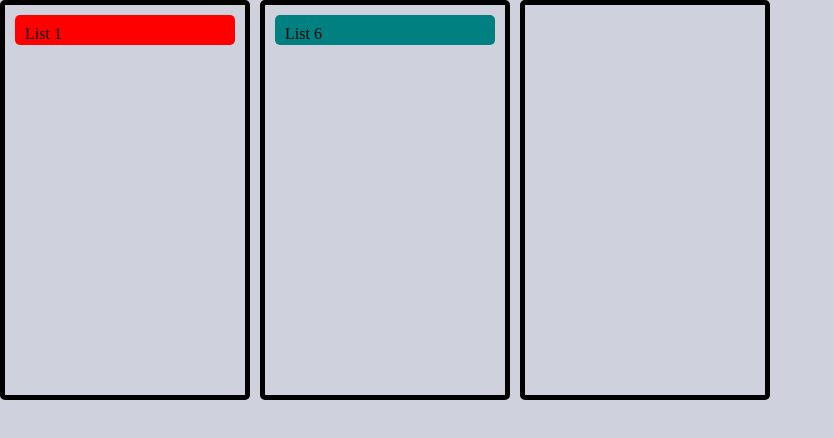
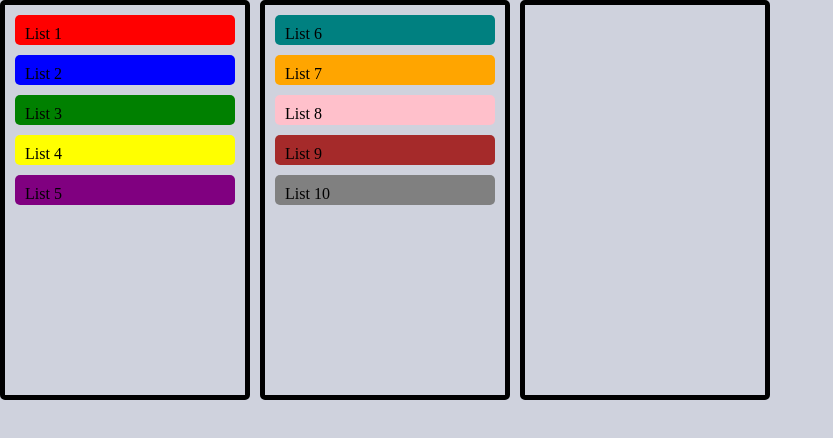
Before and after one commit to kritidipto-1234/reactjs-template, a React (Vite) app: page / in a window 1280 px wide. Shown: the top 438 px of the page, without its empty margins (0-833 px from the left). Built offline with nearby package versions, Linux system fonts and the light colour scheme.

Commit message:
feat(): hide when dragging

```diff
--- a/src/App.tsx
+++ b/src/App.tsx
@@ -4,18 +4,18 @@ import List from './components/List';
 
 let initialList = [
   { title: 'List 1', color: 'red', id: 1 },
-  // { title: 'List 2', color: 'blue', id: 2 },
-  // { title: 'List 3', color: 'green', id: 3 },
-  // { title: 'List 4', color: 'yellow', id: 4 },
-  // { title: 'List 5', color: 'purple', id: 5 },
+  { title: 'List 2', color: 'blue', id: 2 },
+  { title: 'List 3', color: 'green', id: 3 },
+  { title: 'List 4', color: 'yellow', id: 4 },
+  { title: 'List 5', color: 'purple', id: 5 },
 ];
 
 let initialList2 = [
   { title: 'List 6', color: 'teal', id: 6 },
-  // { title: 'List 7', color: 'orange', id: 7 },
-  // { title: 'List 8', color: 'pink', id: 8 },
-  // { title: 'List 9', color: 'brown', id: 9 },
-  // { title: 'List 10', color: 'gray', id: 10 },
+  { title: 'List 7', color: 'orange', id: 7 },
+  { title: 'List 8', color: 'pink', id: 8 },
+  { title: 'List 9', color: 'brown', id: 9 },
+  { title: 'List 10', color: 'gray', id: 10 },
 ];
 
 const App: React.FC = () => {
--- a/src/components/DragdropList.tsx
+++ b/src/components/DragdropList.tsx
@@ -98,13 +98,22 @@ Dragdrop.Item = function Item({ children , data }: { children: React.ReactElemen
     const { isDragging, setIsDragging } = React.useContext(DragdropContext);
     const [isGettingDragged, setIsGettingDragged] = useState(false);
     const { containerid } = React.useContext(DropdownContainerContext);
+    const elementRef = useRef<HTMLDivElement>(null);
 
     function onDragStart(event: React.DragEvent<HTMLDivElement>) {
         setIsDragging(true);
         setIsGettingDragged(true);
-        // requestAnimationFrame(() => setIsGettingDragged(true));
         event.dataTransfer.setData('source', JSON.stringify({item: data, containerid: containerid}));
     }
+
+    useEffect(() => {
+        if (isGettingDragged) {
+            requestAnimationFrame(() => elementRef.current?.classList.add(styles.isGettingDragged));
+        }
+        else {
+            requestAnimationFrame(() => elementRef.current?.classList.remove(styles.isGettingDragged));
+        }
+    }, [isGettingDragged]);
 
     function onDragEnd(event: React.DragEvent<HTMLDivElement>) {
         setIsDragging(false);
@@ -116,7 +125,8 @@ Dragdrop.Item = function Item({ children , data }: { children: React.ReactElemen
         draggable: true,
         onDragStart,
         onDragEnd,
-        className: `${styles.dragdropItem} ${children.props.className} ${isDragging && !isGettingDragged ? styles.dragging : ''} ${isGettingDragged ? styles.beingDraggedOver : ''}`
+        ref: elementRef,
+        className: `${styles.dragdropItem} ${children.props.className} ${isDragging && !isGettingDragged ? styles.dragging : ''}`
     })}</>
 }
 
--- a/src/components/styles/DragdropList.module.scss
+++ b/src/components/styles/DragdropList.module.scss
@@ -5,8 +5,8 @@
             pointer-events: none;
         }
 
-        &.beingDraggedOver{
-            // visibility: hidden;
+        &.isGettingDragged{
+            visibility: hidden;
             // opacity: 0;
             // color: #000;
             // height: 10px;
```
